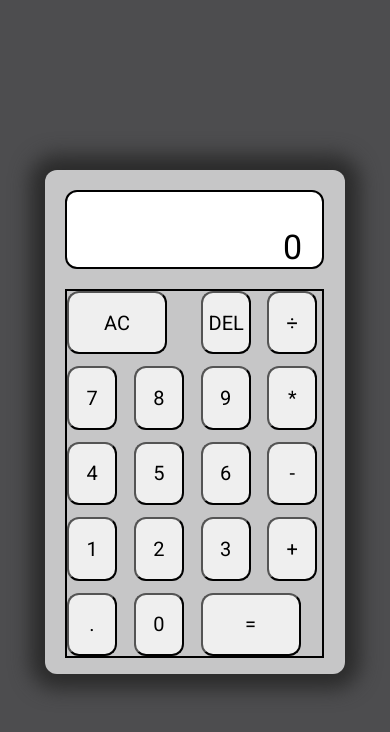
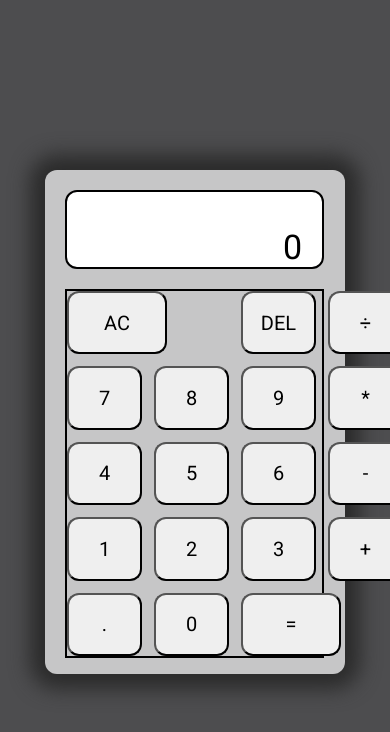
Before and after one commit to Brandyn1234/odin-project, a plain HTML site: page foundations/calculator/index.html in a window 390 px wide. Drawn offline with Linux system fonts and the light colour scheme.

Commit message:
test - ios css media queries

```diff
--- a/foundations/calculator/styles.css
+++ b/foundations/calculator/styles.css
@@ -95,7 +95,7 @@ button:hover {
     }
 
     button {
-        width: 50px;
+        width: 75px;
     }
 
     .span-two {
```
